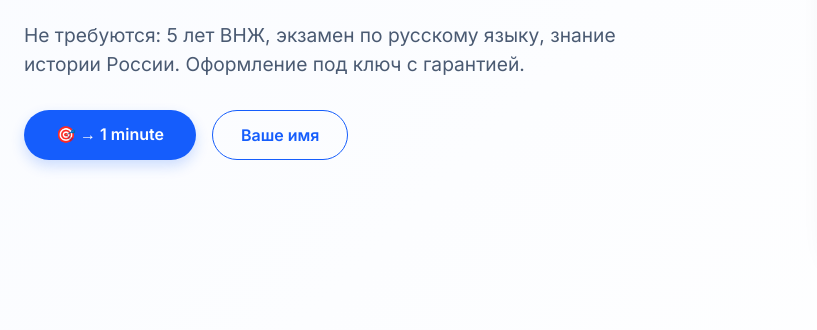
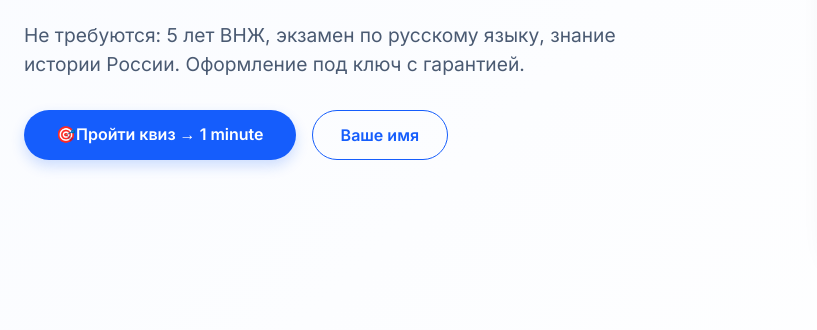
Before and after one commit to Treugolniy/rms_consulting, a plain HTML site: page index.html in a window 1280 px wide. Shown: the part 432-762 px from the top of the page, 0-817 px from the left. Drawn offline with nearby package versions, Linux system fonts and the light colour scheme.

Commit message:
Update index.html

```diff
--- a/index.html
+++ b/index.html
@@ -401,7 +401,7 @@
         document.getElementById('inputMessage').placeholder = t.formMessagePlaceholder;
         document.getElementById('submitFormBtn').innerHTML = t.submitBtn;
         document.getElementById('consultBtnHeader').innerHTML = t.submitBtn.split('→')[0] || "Бесплатная консультация";
-        document.getElementById('quizBtnMain').innerHTML = t.quizBadge.split(' ')[0] + " → 1 minute";
+        document.getElementById('quizBtnMain').innerHTML = t.quizBadge.split(' ')[0] + "Пройти квиз → 1 minute";
         document.getElementById('requestBtnMain').innerHTML = t.formNamePlaceholder.split('*')[0] || "Оставить заявку";
     }
 
```
